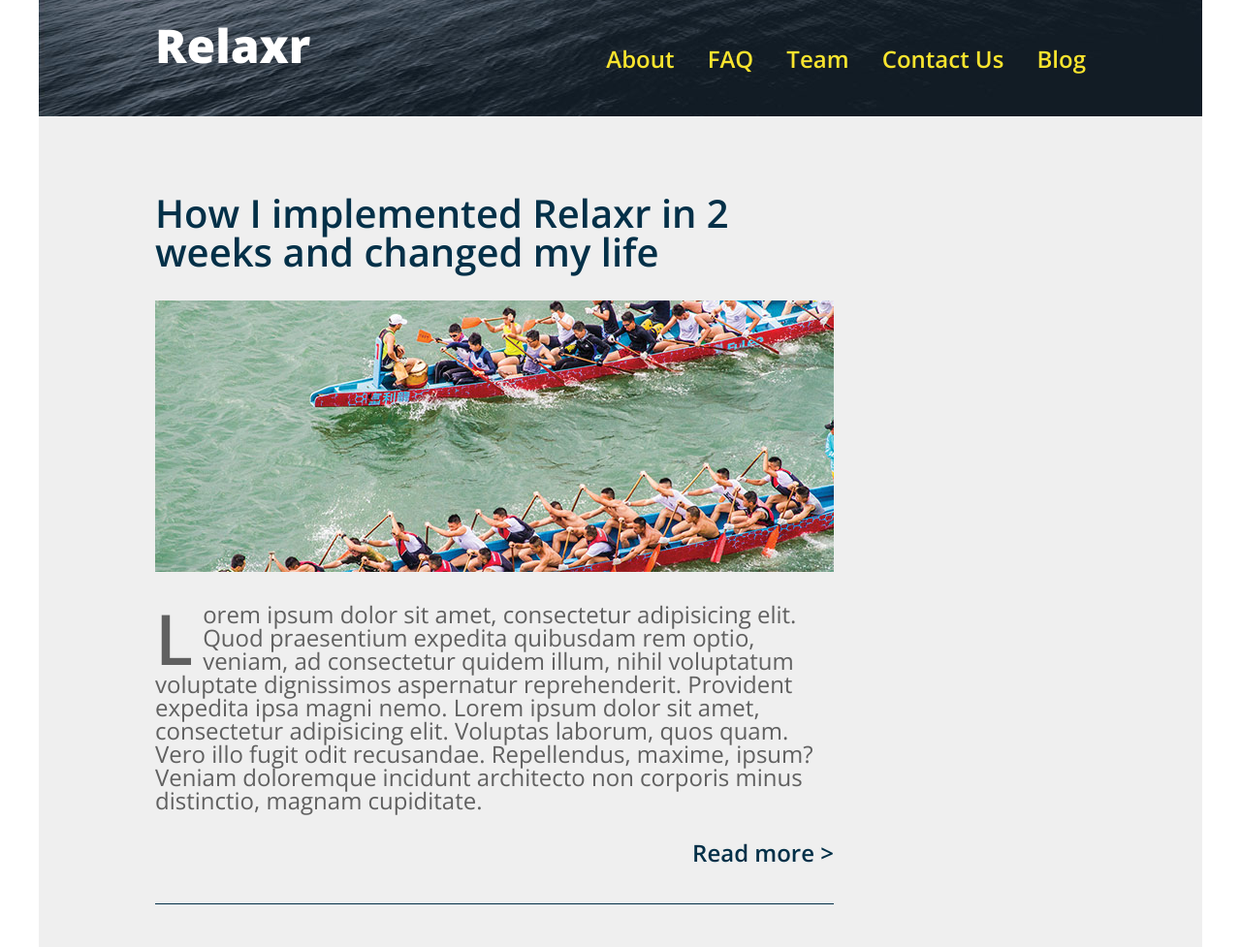
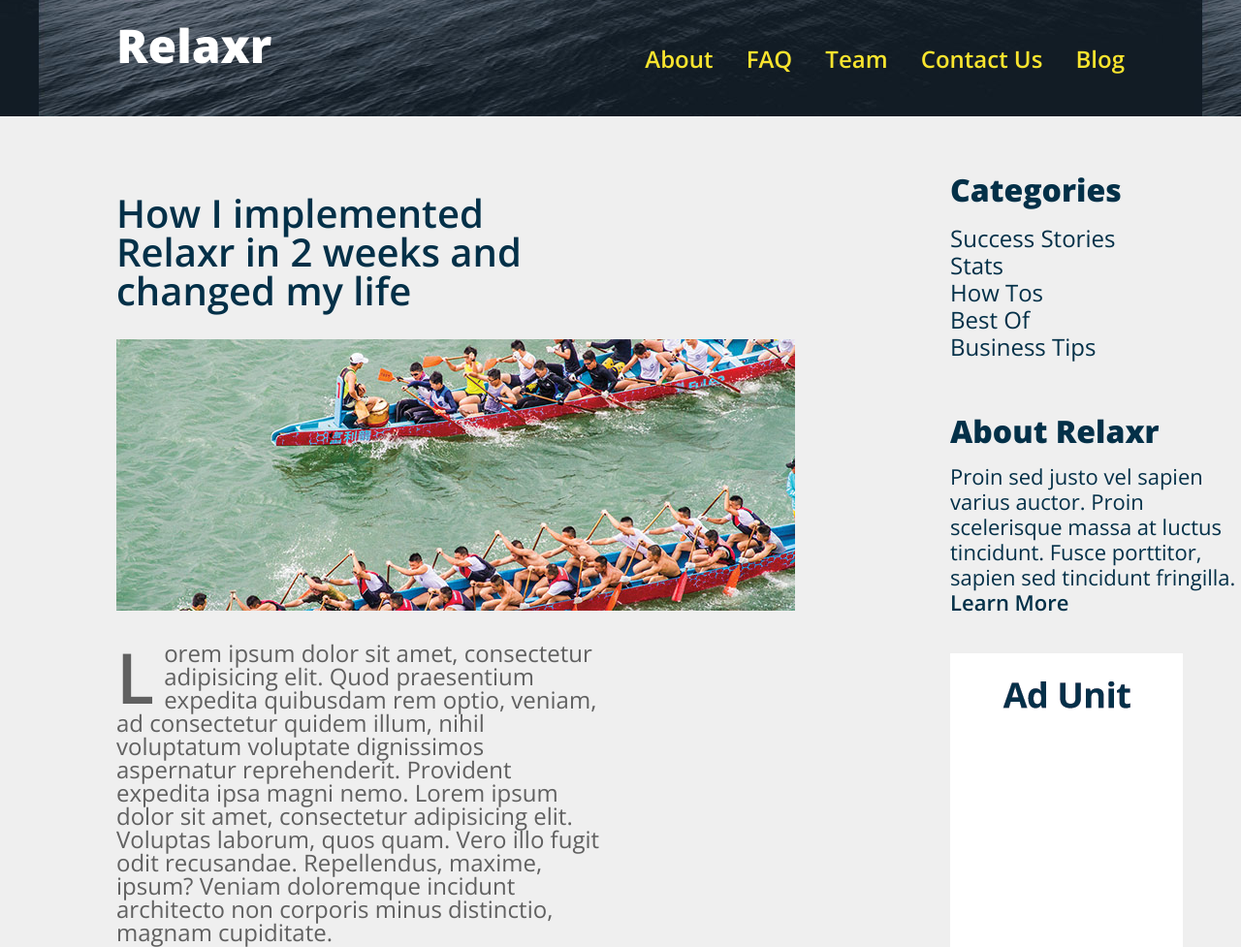
Before and after one commit to natalieholt323/relaxr_blog, a plain HTML site: page index.html in a window 1280 px wide. Shown: the top 977 px of the page at 97% size. Drawn offline with nearby package versions, Linux system fonts and the light colour scheme.

Commit message:
trying to figure out second article layout issues

```diff
--- a/css/style.css
+++ b/css/style.css
@@ -45,6 +45,7 @@ Developer @GA in NYC
 body {
     font-family: 'Open Sans', Helvetica, Arial, sans-serif;
     background: #fff;
+    display: inline-block;
 }
 
 /* LAYOUT*/
@@ -52,11 +53,14 @@ body {
 /* Center the container */
 
 #container {
-    width: 1200px;
+    width: 100%;
     margin: auto;
 }
 
 header {
+    width: 100%;
+    background-size: 100%;
+    background-size: cover;
     background: #033048;
     background-image: url(../images/header_bg.jpg);
     background-position: center bottom;
@@ -152,6 +156,7 @@ h4 {
 h6 {
     color: #f9e42e;
 }
+
 header h1,
 header nav {
     display: inline-block;
@@ -186,7 +191,7 @@ header nav a:active {
 }
 
 #articles {
-    width: 700px;
+    width: 500px;
 }
 
 article p {
@@ -217,7 +222,7 @@ article p {
 
 article:after {
     content: " ";
-    display: block;
+    display: inline-block;
     width: 100%;
     height: 1px;
     background: #033048;
@@ -225,8 +230,9 @@ article:after {
 }
 
 aside {
-    width: 240px;
+    width: 300px;
     color: #033048;
+    float: right;
 }
 
 #categories nav a {
@@ -250,6 +256,7 @@ aside {
 }
 
 aside h4 {
+    margin-top: 60px;
     margin-bottom: 20px;
   }
 
--- a/index.html
+++ b/index.html
@@ -24,6 +24,27 @@
             </nav>
         </header>
 
+<aside class="floatRight">
+    <div id="categories">
+         <h4>Categories</h4>
+         <nav>
+         	<a href="">Success Stories</a>
+            <a href="">Stats</a>
+            <a href="">How Tos</a>
+            <a href="">Best Of</a>
+            <a href="">Business Tips</a>
+            </nav>
+    </div>
+                <div id="about">
+                    <h4>About Relaxr</h4>
+                    <p>Proin sed justo vel sapien varius auctor. Proin scelerisque massa at luctus tincidunt. Fusce porttitor, sapien sed tincidunt fringilla.</p>
+                    <a href="">Learn More</a>
+                </div>
+                <div id="ad">
+                    <img src="images/ad-unit.png" alt="ad image">
+                </div>
+ </aside>
+
 <main class="clearfix">
 
             <div id="articles" class="floatLeft">
@@ -45,32 +66,12 @@
                     <img src="images/blog_photo2.jpg" alt="article image">
                     <p>Lorem ipsum dolor sit amet, consectetur adipisicing elit. Adipisci repellat, praesentium neque voluptates quibusdam tempore, ex veritatis tempora eveniet blanditiis officia rem aliquam quo similique impedit natus sed cumque, delectus. Lorem ipsum dolor sit amet, consectetur adipisicing elit. Nihil, quas, doloribus. Repellendus explicabo consequatur nulla, rem ad atque blanditiis, velit, soluta sint totam non dolor vel enim ea maxime ipsa!</p>
                     <div>
-                        <a href="">Read more &gt;</a>
+                        <a href="">Read more</a>
                     </div>
                 </article>
 
             </div>
 
- <aside class="floatRight">
-    <div id="categories">
-         <h4>Categories</h4>
-         <nav>
-         	<a href="">Success Stories</a>
-            <a href="">Stats</a>
-            <a href="">How Tos</a>
-            <a href="">Best Of</a>
-            <a href="">Business Tips</a>
-            </nav>
-    </div>
-                <div id="about">
-                    <h4>About Relaxr</h4>
-                    <p>Proin sed justo vel sapien varius auctor. Proin scelerisque massa at luctus tincidunt. Fusce porttitor, sapien sed tincidunt fringilla.</p>
-                    <a href="">Learn More</a>
-                </div>
-                <div id="ad">
-                    <img src="images/ad-unit.png" alt="ad image">
-                </div>
-            </aside>
 
 <!-- CTA Section -->
 			<section class="cta">
```
